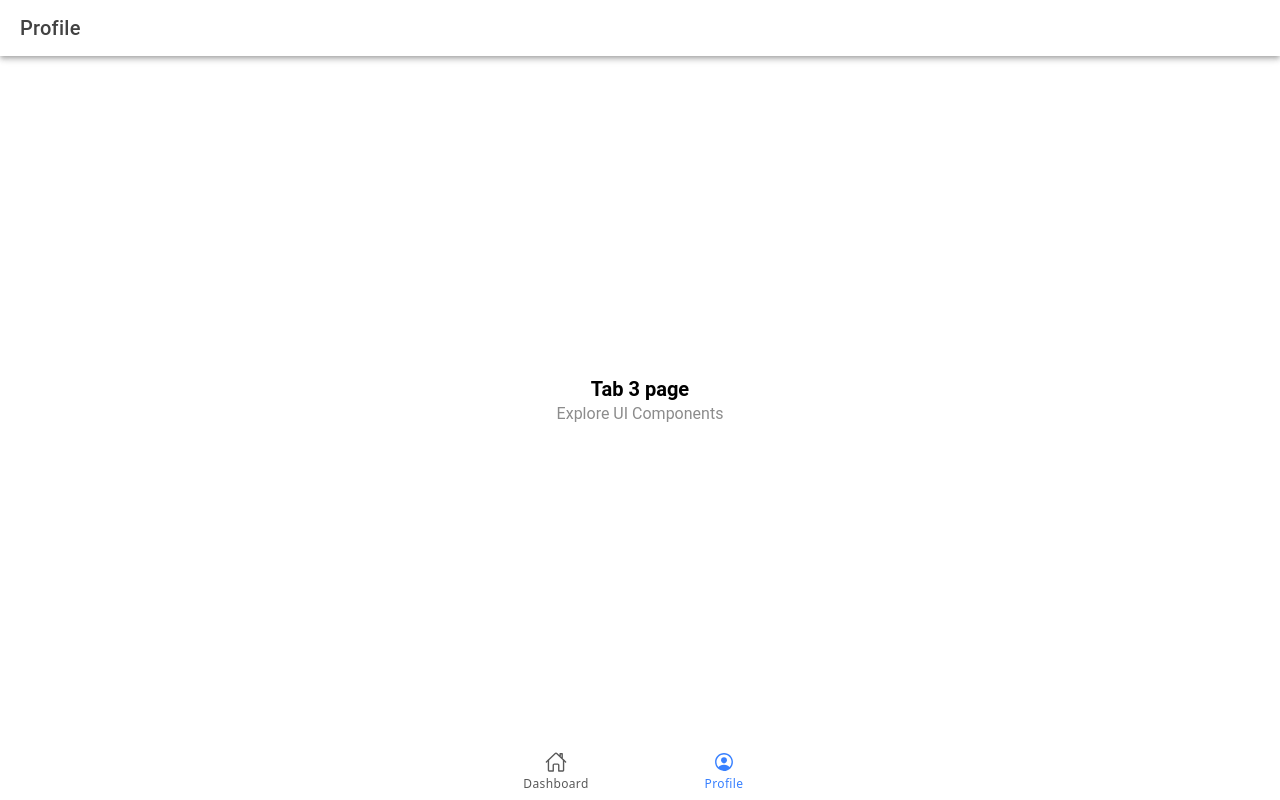
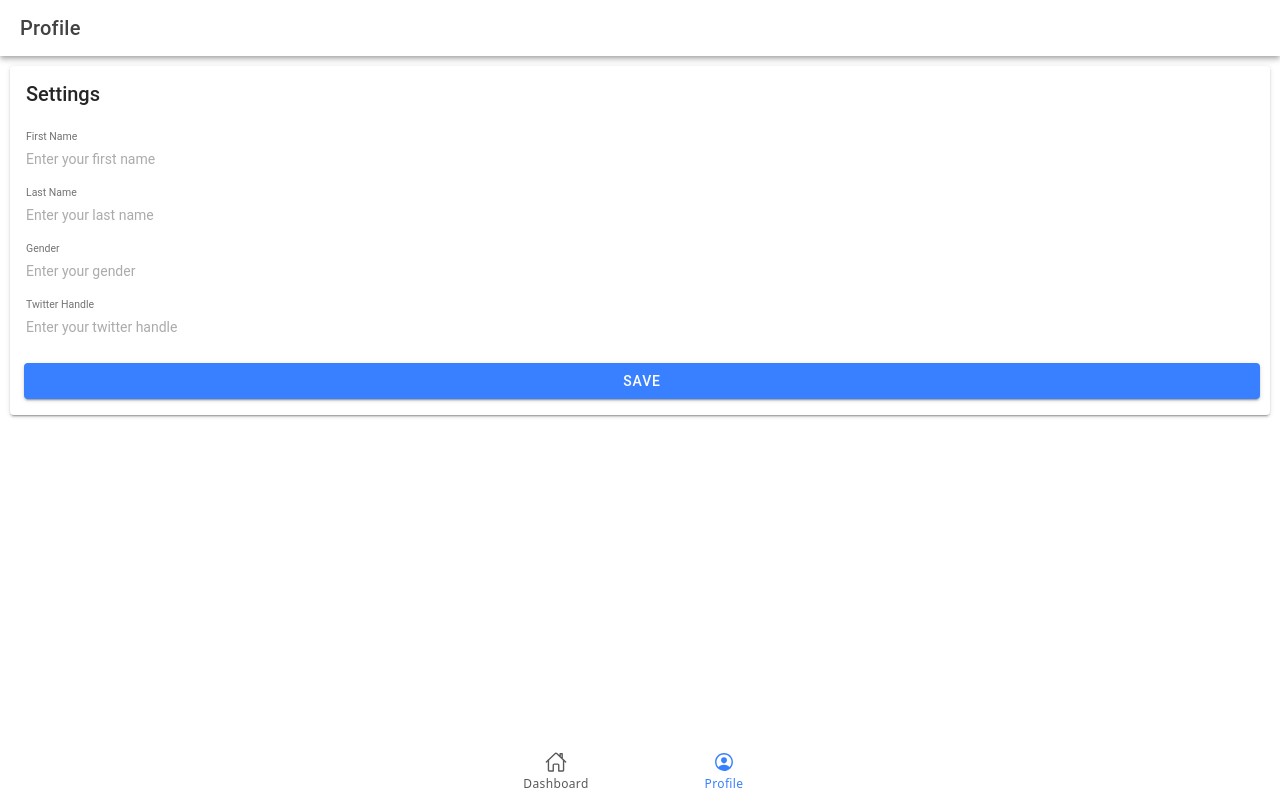
Before and after one commit to dusklight00/twitter-approval-app, a React (Vite) app in the folder view/: page /tab3 in a window 1280 px wide. Built offline with nearby package versions, Linux system fonts and the light colour scheme.

Commit message:
setting page complete

```diff
--- a/view/src/pages/ProfilePage.tsx
+++ b/view/src/pages/ProfilePage.tsx
@@ -4,6 +4,13 @@ import {
   IonPage,
   IonTitle,
   IonToolbar,
+  IonCard,
+  IonCardContent,
+  IonCardHeader,
+  IonCardTitle,
+  IonChip,
+  IonButton,
+  IonInput,
 } from "@ionic/react";
 import ExploreContainer from "../components/ExploreContainer";
 
@@ -21,7 +28,42 @@ const ProfilePage: React.FC = () => {
             <IonTitle size="large">Tab 3</IonTitle>
           </IonToolbar>
         </IonHeader>
-        <ExploreContainer name="Tab 3 page" />
+        <IonCard>
+          <IonCardHeader>
+            <IonCardTitle>Settings</IonCardTitle>
+            {/* <IonCardSubtitle>Card Subtitle</IonCardSubtitle> */}
+          </IonCardHeader>
+
+          <IonCardContent>
+            <IonInput
+              label="First Name"
+              labelPlacement="stacked"
+              type="text"
+              placeholder="Enter your first name"
+            />
+            <IonInput
+              label="Last Name"
+              labelPlacement="stacked"
+              type="text"
+              placeholder="Enter your last name"
+            />
+            <IonInput
+              label="Gender"
+              labelPlacement="stacked"
+              type="text"
+              placeholder="Enter your gender"
+            />
+            <IonInput
+              label="Twitter Handle"
+              labelPlacement="stacked"
+              type="text"
+              placeholder="Enter your twitter handle"
+            />
+          </IonCardContent>
+          <div className="px-3 pb-3">
+            <IonButton className="w-full">Save</IonButton>
+          </div>
+        </IonCard>
       </IonContent>
     </IonPage>
   );
```
